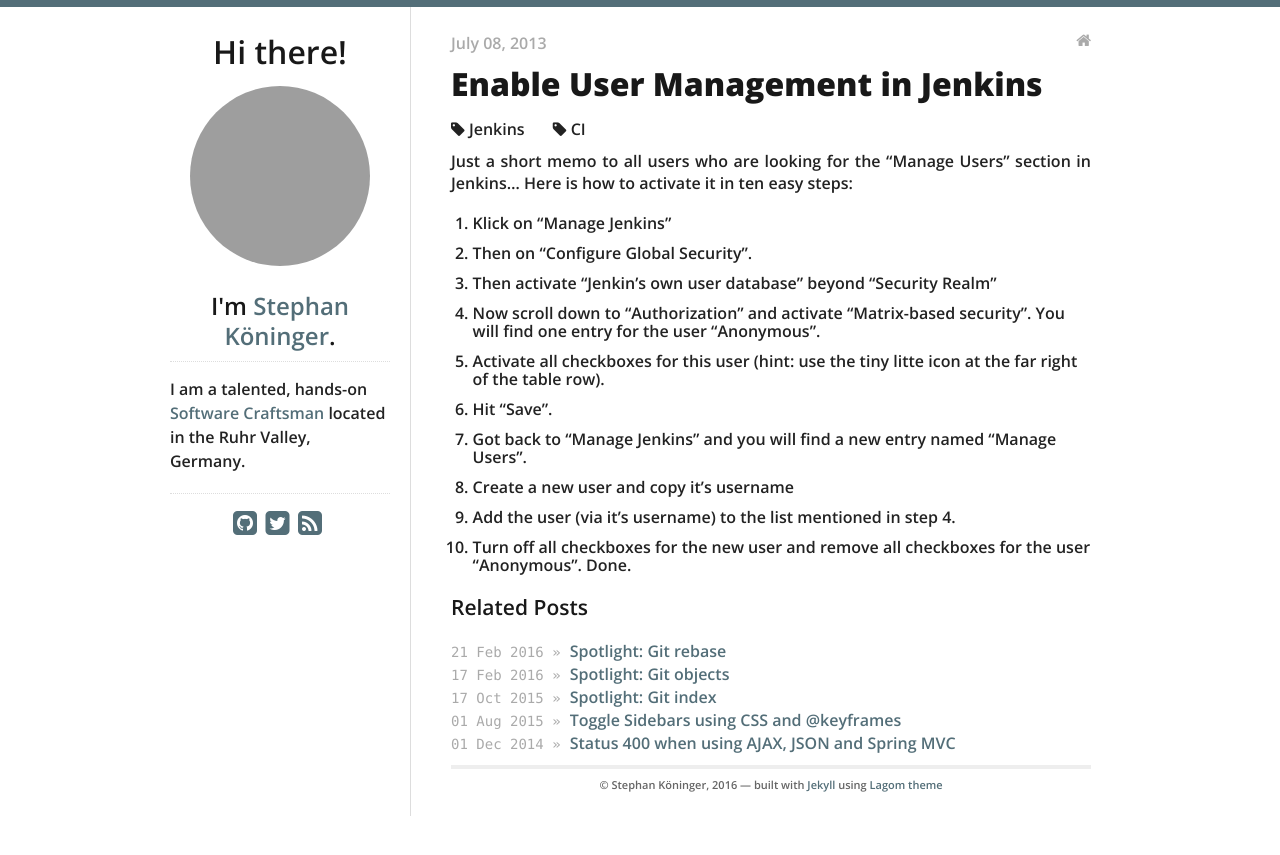
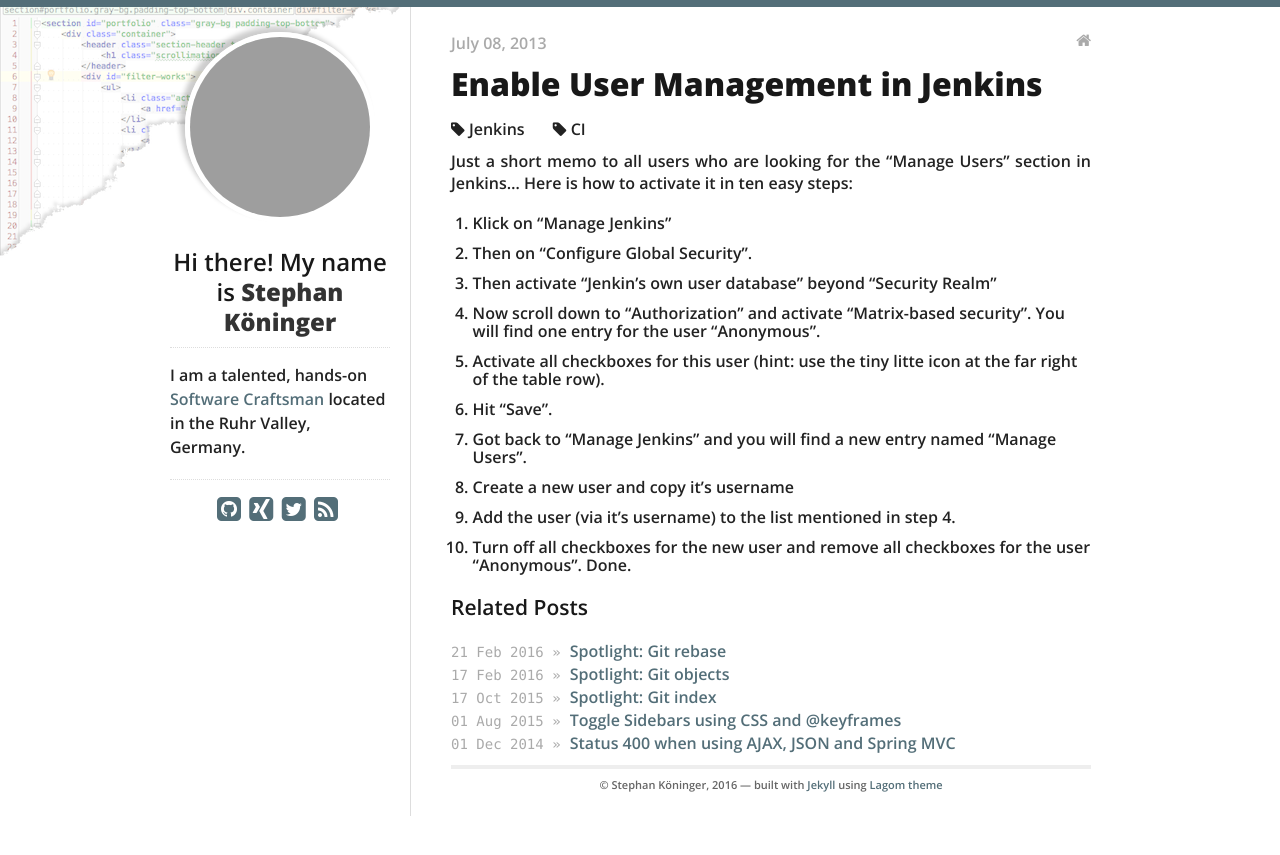
Before and after one commit to SteKoe/blog.stekoe.de, a Jekyll site: the page built from _posts/2013-07-08-enable-user-management-in-jenkins.md, in a window 1280 px wide. Shown: the top 855 px of the page. Built offline with Jekyll 4.4.1, drawn with Linux system fonts in a browser that asks for light colours; nearby versions of some CDN libraries; grey boxes are pictures that could not be loaded.

Commit message:
chore(*): add a little new layout

```diff
--- a/_data/theme.yml
+++ b/_data/theme.yml
@@ -17,6 +17,7 @@
   #gplus: 110552447039675960964
   gravatar: 5d135a7df271fe224b6a56a207bf4842
   #flickr: johndoe
+  xing: Stephan_Koeninger
 
 # "Hi, I'm _______"
 name: Stephan Köninger
--- a/_includes/css/screen.css
+++ b/_includes/css/screen.css
@@ -9,6 +9,7 @@
 
 body {
   font-size: 16px;
+  background-image: url(/img/bg.png);
   background-color: white;
   background-position: top left;
   background-repeat: no-repeat;
@@ -175,6 +176,7 @@
   padding-left: 40px;
   padding-top: 25px;
   min-height: 400px;
+  background-color: #fff;
 }
 
 .footer {
@@ -202,10 +204,13 @@
 }
 
 #gravatar {
+  transition: box-shadow 250ms linear;
   width: 180px;
   -webkit-border-radius: 50%;
   -moz-border-radius: 50%;
   border-radius: 50%;
+  border: 5px solid #fff;
+  box-shadow: -5px -5px 5px rgba(0,0,0,0.2);
 }
 
 #stalker {
--- a/_includes/sidebar.html
+++ b/_includes/sidebar.html
@@ -7,11 +6,11 @@
     <img src="/logo.png" id="logo" alt="Blog logo"/>
     {% endif %}
   </a>
-  <h2>I'm <a href="/">{{ site.data.theme.name }}</a>.</h2>
+  <h2>Hi there! My name is <strong>{{ site.data.theme.name }}</strong></h2>
   <div id="bio">
     <p>
-		I am a talented, hands-on <a href="http://manifesto.softwarecraftsmanship.org/">Software Craftsman</a> located in the Ruhr Valley, Germany.
-	</p>
+		  I am a talented, hands-on <a href="http://manifesto.softwarecraftsmanship.org/">Software Craftsman</a> located in the Ruhr Valley, Germany.
+	  </p>
   </div>
   <div id="social">
     {% include social.html %}
--- a/_includes/social.html
+++ b/_includes/social.html
@@ -8,6 +8,12 @@
   {% if site.data.theme.social.bitbucket %}
   <a title="{{ site.data.theme.social.bitbucket }} on Bitbucket" href="https://bitbucket.com/{{ site.data.theme.social.bitbucket }}/">
     <i class="fa fa-bitbucket-square"></i>
+  </a>
+  {% endif %}
+
+  {% if site.data.theme.social.xing %}
+  <a title="{{ site.data.theme.social.xing }} on Xing" href="https://xing.com/profile/{{ site.data.theme.social.xing }}/">
+    <i class="fa fa-xing-square"></i>
   </a>
   {% endif %}
 
```
Also changed, not shown: other parts of _includes/sidebar.html (+0 -1 lines), _includes/css/layout.css (+18 -0 lines), favicon.png, img/bg.png (renamed from assets/img/bg.png).
